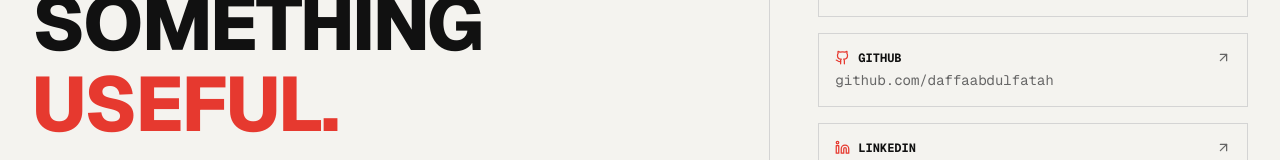
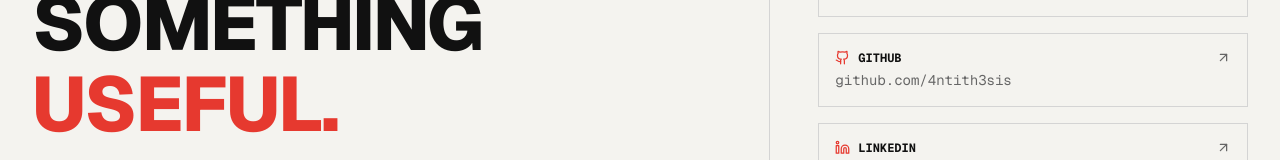
Before and after one commit to 4ntith3sis/Portofolio, a Next.js app: page / in a window 1280 px wide. Shown: the part 5135-5295 px from the top of the page. Built offline with nearby package versions, Linux system fonts and the light colour scheme.

Commit message:
chore: update GitHub links to 4ntith3sis

```diff
--- a/src/components/Contact.jsx
+++ b/src/components/Contact.jsx
@@ -13,8 +13,8 @@ export default function Contact() {
     },
     {
       name: "GITHUB",
-      value: "github.com/daffaabdulfatah",
-      href: "https://github.com/daffaabdulfatah",
+      value: "github.com/4ntith3sis",
+      href: "https://github.com/4ntith3sis",
       icon: Github,
     },
     {
--- a/src/data/projects.js
+++ b/src/data/projects.js
@@ -8,7 +8,7 @@ export const projects = [
     technologies: ["Next.js", "React", "Tailwind CSS", "Express.js", "PostgreSQL"],
     image: "/projects/edgar-space.webp",
     liveUrl: "https://edgar-space.vercel.app/",
-    sourceUrl: "https://github.com/daffaabdulfatah/edgar-space",
+    sourceUrl: "https://github.com/4ntith3sis/edgar-space",
     featured: true
   },
   {
@@ -19,7 +19,7 @@ export const projects = [
     description: "A modern artificial flower store management system for Nuna Florist, featuring product management, category management, flexible product specifications, inventory tracking, and an administrative dashboard.",
     technologies: ["Next.js", "Tailwind CSS", "Express.js", "Prisma", "PostgreSQL"],
     image: "/projects/nuna-florist.webp",
-    sourceUrl: "https://github.com/daffaabdulfatah/Nuna-Florist",
+    sourceUrl: "https://github.com/4ntith3sis/Nuna-Florist",
     featured: true
   },
   {
@@ -31,7 +31,7 @@ export const projects = [
     technologies: ["Next.js 14", "React 18", "TypeScript 5", "Supabase", "PostgreSQL", "Custom CSS"],
     image: "/projects/kares-studio.webp",
     liveUrl: "https://kares-studio.vercel.app",
-    sourceUrl: "https://github.com/daffaabdulfatah/Kares-Studio",
+    sourceUrl: "https://github.com/4ntith3sis/Kares-Studio",
     featured: true
   }
 ];
```
